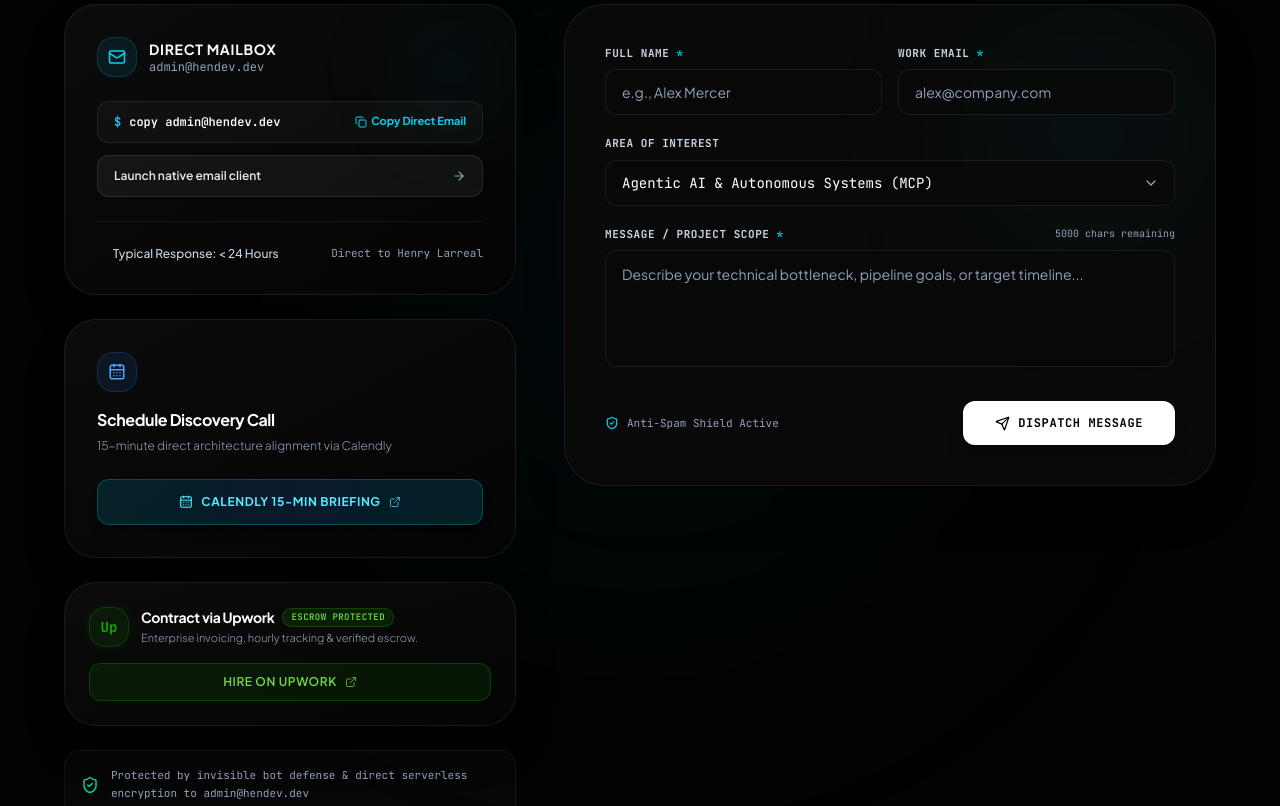
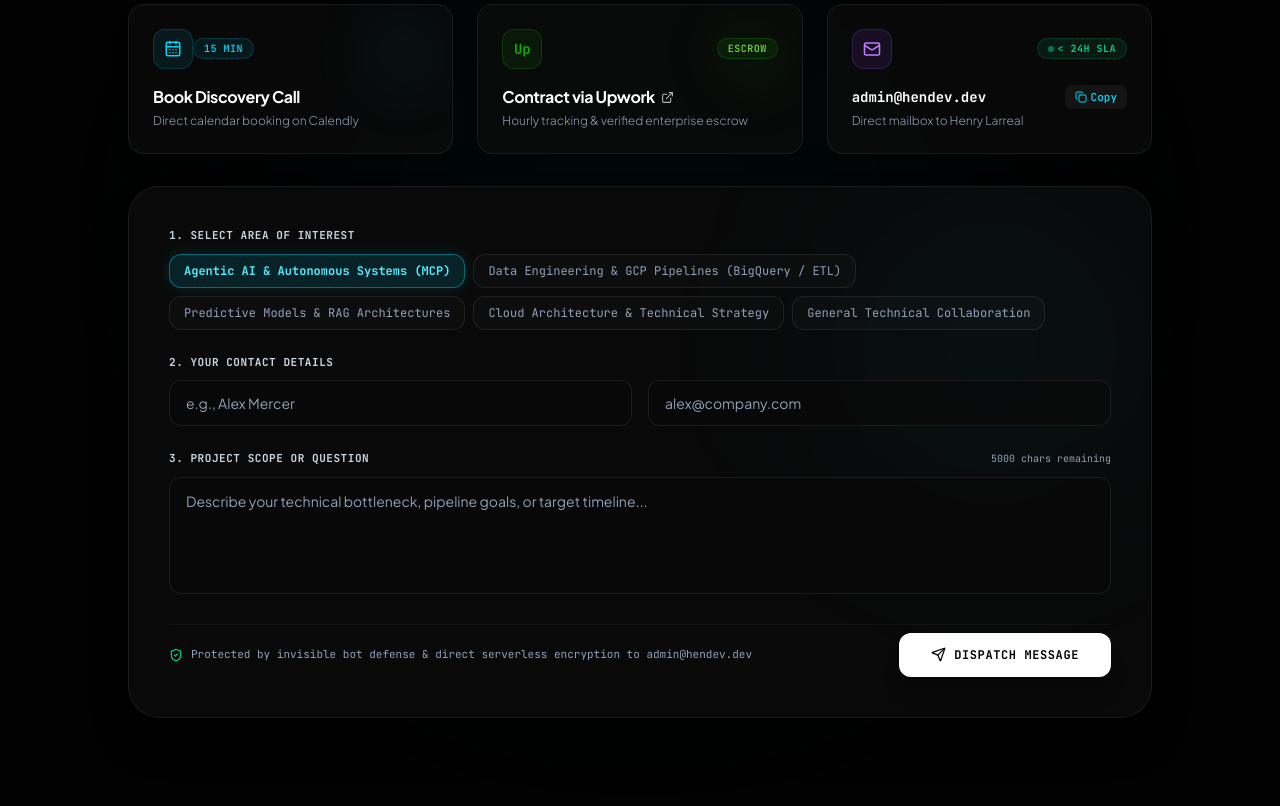
Before and after one commit to hendevdata/hendev, a React (Vite) app: page / in a window 1280 px wide. Shown: the part 6580-7386 px from the top of the page. Built offline with nearby package versions, Linux system fonts and the light colour scheme.

Commit message:
feat(contact): streamline minimalist contact layout with 3 fast-action channels, interactive service chips, on-demand Calendly modal, and VideoObject schema

```diff
--- a/src/App.jsx
+++ b/src/App.jsx
@@ -850,6 +850,33 @@ export default function App() {
     setTimeout(() => setEmailCopied(false), 2500);
   };
 
+  const openCalendly = (e) => {
+    if (e && typeof e.preventDefault === 'function') e.preventDefault();
+    trackEvent('calendly_popup_open', { source: 'ui_action' });
+    if (typeof window !== 'undefined' && window.Calendly) {
+      window.Calendly.initPopupWidget({ url: 'https://calendly.com/henrylarreal27/ai-consultation' });
+      return;
+    }
+    if (typeof document !== 'undefined') {
+      if (!document.getElementById('calendly-widget-css')) {
+        const link = document.createElement('link');
+        link.id = 'calendly-widget-css';
+        link.rel = 'stylesheet';
+        link.href = 'https://assets.calendly.com/assets/external/widget.css';
+        document.head.appendChild(link);
+      }
+      const script = document.createElement('script');
+      script.src = 'https://assets.calendly.com/assets/external/widget.js';
+      script.async = true;
+      script.onload = () => {
+        if (window.Calendly) {
+          window.Calendly.initPopupWidget({ url: 'https://calendly.com/henrylarreal27/ai-consultation' });
+        }
+      };
+      document.body.appendChild(script);
+    }
+  };
+
   const handleContactSubmit = async (e) => {
     e.preventDefault();
     setContactError('');
@@ -1141,6 +1168,7 @@ export default function App() {
               {/* Book meeting Call Link */}
               <a
                 href="https://calendly.com/henrylarreal27/ai-consultation"
+                onClick={openCalendly}
                 target="_blank"
                 rel="noreferrer"
                 className="hidden md:block px-5 py-2 text-xs font-bold rounded-full bg-white text-black hover:bg-cyan-50 transition-all hover:scale-105 shadow-[0_0_15px_rgba(255,255,255,0.1)] cursor-pointer"
@@ -1170,9 +1198,10 @@ export default function App() {
               <button onClick={() => { navigateToSection('contact'); setIsMobileMenuOpen(false); }} className="block w-full text-left text-sm font-semibold hover:text-white transition-colors">{t.nav.contact}</button>
               <a
                 href="https://calendly.com/henrylarreal27/ai-consultation"
+                onClick={(e) => { setIsMobileMenuOpen(false); openCalendly(e); }}
                 target="_blank"
                 rel="noreferrer"
-                className="block w-full text-center py-2.5 bg-white text-black font-bold rounded-full text-sm"
+                className="block w-full text-center py-2.5 bg-white text-black font-bold rounded-full text-sm cursor-pointer"
               >
                 {t.nav.bookCall}
               </a>
@@ -1228,6 +1257,7 @@ export default function App() {
 
               <a
                 href="https://calendly.com/henrylarreal27/ai-consultation"
+                onClick={openCalendly}
                 target="_blank"
                 rel="noreferrer"
                 data-analytics="hero-book-consultation"
@@ -1631,35 +1661,82 @@ export default function App() {
           </p>
         </div>
 
-        <div className="grid grid-cols-1 lg:grid-cols-12 gap-8 lg:gap-12 relative z-10 max-w-6xl mx-auto items-start">
-
-          {/* Left Column: Direct Access & Credentials */}
-          <div className="lg:col-span-5 space-y-6">
-
-            {/* Quick Connect Card */}
-            <div className="bg-gradient-to-br from-[#0C0C0C] to-[#040404] border border-white/[0.08] p-7 md:p-8 rounded-[2rem] shadow-2xl relative overflow-hidden group">
-              <div className="absolute top-0 right-0 w-32 h-32 bg-cyan-500/5 rounded-full blur-2xl group-hover:bg-cyan-500/10 transition-all pointer-events-none" />
-
-              <div className="flex items-center gap-3 mb-6">
-                <div className="w-10 h-10 rounded-2xl bg-cyan-500/10 border border-cyan-500/20 flex items-center justify-center text-cyan-400">
+        {/* Fast-Action Channels Strip: 3 Clean Minimalist Cards */}
+        <div className="grid grid-cols-1 md:grid-cols-3 gap-4 lg:gap-6 max-w-5xl mx-auto mb-8 relative z-10">
+
+          {/* Channel 1: Calendly 15-Min Briefing (Instant Native Modal) */}
+          <button
+            type="button"
+            onClick={openCalendly}
+            className="group p-6 rounded-2xl bg-[#0A0A0A]/80 hover:bg-[#0E0E0E] border border-white/[0.08] hover:border-cyan-500/40 transition-all duration-300 text-left flex flex-col justify-between shadow-xl cursor-pointer hover:-translate-y-1 relative overflow-hidden"
+          >
+            <div className="absolute top-0 right-0 w-24 h-24 bg-cyan-500/5 group-hover:bg-cyan-500/10 rounded-full blur-xl pointer-events-none transition-all" />
+            <div className="flex items-center justify-between mb-4">
+              <div className="w-10 h-10 rounded-xl bg-cyan-500/10 border border-cyan-500/20 flex items-center justify-center text-cyan-400">
+                <CalendarDays size={18} />
+              </div>
+              <span className="text-[10px] font-mono uppercase tracking-wider text-cyan-400 bg-cyan-500/10 border border-cyan-500/20 px-2.5 py-0.5 rounded-full font-semibold">
+                15 Min
+              </span>
+            </div>
+            <div>
+              <h3 className="text-base font-bold text-white tracking-tight group-hover:text-cyan-300 transition-colors flex items-center gap-1.5">
+                {lang === 'en' ? 'Book Discovery Call' : 'Agendar Llamada'}
+                <ArrowRight size={14} className="opacity-0 group-hover:opacity-100 group-hover:translate-x-1 transition-all" />
+              </h3>
+              <p className="text-xs text-slate-400 font-light mt-1">
+                {lang === 'en' ? 'Direct calendar booking on Calendly' : 'Elige horario directo en Calendly'}
+              </p>
+            </div>
+          </button>
+
+          {/* Channel 2: Upwork Verified Escrow */}
+          <a
+            href="https://www.upwork.com/freelancers/~01468f4f55c62eec72"
+            target="_blank"
+            rel="noreferrer"
+            data-analytics="upwork-contact-card"
+            className="group p-6 rounded-2xl bg-[#0A0A0A]/80 hover:bg-[#0E0E0E] border border-white/[0.08] hover:border-[#14a800]/40 transition-all duration-300 text-left flex flex-col justify-between shadow-xl cursor-pointer hover:-translate-y-1 relative overflow-hidden"
+          >
+            <div className="absolute top-0 right-0 w-24 h-24 bg-[#14a800]/5 group-hover:bg-[#14a800]/10 rounded-full blur-xl pointer-events-none transition-all" />
+            <div className="flex items-center justify-between mb-4">
+              <div className="w-10 h-10 rounded-xl bg-[#14a800]/10 border border-[#14a800]/25 flex items-center justify-center text-[#14a800] font-mono font-bold text-sm">
+                Up
+              </div>
+              <span className="text-[10px] font-mono uppercase tracking-wider text-[#6fda44] bg-[#14a800]/10 border border-[#14a800]/25 px-2.5 py-0.5 rounded-full font-semibold">
+                Escrow
+              </span>
+            </div>
+            <div>
+              <h3 className="text-base font-bold text-white tracking-tight group-hover:text-[#6fda44] transition-colors flex items-center gap-1.5">
+                {lang === 'en' ? 'Contract via Upwork' : 'Contrato vía Upwork'}
+                <ExternalLink size={13} className="opacity-70 group-hover:opacity-100 transition-opacity" />
+              </h3>
+              <p className="text-xs text-slate-400 font-light mt-1">
+                {lang === 'en' ? 'Hourly tracking & verified enterprise escrow' : 'Por horas o hitos con garantía escrow'}
+              </p>
+            </div>
+          </a>
+
+          {/* Channel 3: Direct Email */}
+          <div className="p-6 rounded-2xl bg-[#0A0A0A]/80 border border-white/[0.08] hover:border-cyan-500/30 transition-all duration-300 flex flex-col justify-between shadow-xl relative overflow-hidden">
+            <div className="flex items-center justify-between mb-4">
+              <div className="w-10 h-10 rounded-xl bg-purple-500/10 border border-purple-500/20 flex items-center justify-center text-purple-400">
                 <Mail size={18} />
               </div>
+              <span className="text-[10px] font-mono uppercase tracking-wider text-emerald-400 bg-emerald-500/10 border border-emerald-500/20 px-2.5 py-0.5 rounded-full font-semibold flex items-center gap-1">
+                <span className="w-1.5 h-1.5 rounded-full bg-emerald-400 animate-pulse" />
+                &lt; 24h SLA
+              </span>
+            </div>
             <div>
-                  <h3 className="text-sm font-bold text-white uppercase tracking-wider">{lang === 'en' ? 'Direct Mailbox' : 'Buzón Directo'}</h3>
-                  <p className="text-xs text-slate-400 font-mono">admin@hendev.dev</p>
-                </div>
-              </div>
-
-              <div className="space-y-3">
+              <div className="flex items-center justify-between gap-2">
+                <h3 className="text-sm font-bold text-white font-mono">admin@hendev.dev</h3>
                 <button
                   type="button"
                   onClick={handleCopyEmail}
-                  className="w-full py-3 px-4 bg-white/[0.03] hover:bg-white/[0.07] border border-white/[0.08] hover:border-cyan-500/30 text-white rounded-xl text-xs font-mono font-semibold transition-all flex items-center justify-between cursor-pointer group/btn"
-                >
-                  <span className="flex items-center gap-2">
-                    <span className="text-cyan-400">$</span> copy admin@hendev.dev
-                  </span>
-                  <span className="text-cyan-400 text-[11px] font-sans font-bold flex items-center gap-1">
+                  className="px-2.5 py-1 rounded-lg bg-white/[0.05] hover:bg-white/[0.1] text-cyan-400 text-[11px] font-mono font-semibold transition-all flex items-center gap-1 cursor-pointer"
+                >
                   {emailCopied ? (
                     <>
                       <Check size={12} className="text-emerald-400" />
@@ -1668,103 +1745,25 @@ export default function App() {
                   ) : (
                     <>
                       <Copy size={12} />
-                        <span>{t.contact.copyEmail}</span>
+                      <span>Copy</span>
                     </>
                   )}
-                  </span>
-                </button>
-
-                <a
-                  href="mailto:admin@hendev.dev?subject=Consulting%20Inquiry%20via%20hendev.dev"
-                  className="w-full py-3 px-4 bg-white/5 hover:bg-white/10 border border-white/10 text-slate-200 rounded-xl text-xs font-semibold transition-all flex items-center justify-between cursor-pointer text-left"
-                >
-                  <span>{lang === 'en' ? 'Launch native email client' : 'Abrir cliente de correo nativo'}</span>
-                  <ArrowRight size={14} className="text-slate-400" />
-                </a>
-              </div>
-
-              <div className="mt-6 pt-6 border-t border-white/[0.06] flex items-center justify-between text-xs">
-                <div className="flex items-center gap-2">
-                  <span className="w-2 h-2 rounded-full bg-emerald-400 animate-ping" />
-                  <span className="text-slate-300 font-medium">{t.contact.responseSla}</span>
-                </div>
-                <span className="text-slate-400 font-mono text-[11px]">{t.contact.slaSub}</span>
-              </div>
-            </div>
-
-            {/* Schedule Discovery Call Card */}
-            <div className="bg-gradient-to-br from-[#0C0C0C] to-[#040404] border border-white/[0.08] p-7 md:p-8 rounded-[2rem] shadow-2xl relative overflow-hidden group">
-              <div className="flex items-start justify-between gap-4">
-                <div>
-                  <div className="w-10 h-10 rounded-2xl bg-blue-500/10 border border-blue-500/20 flex items-center justify-center text-blue-400 mb-4">
-                    <CalendarDays size={18} />
-                  </div>
-                  <h3 className="text-base font-bold text-white tracking-tight">{t.contact.bookCall}</h3>
-                  <p className="text-xs text-slate-400 font-light mt-1 leading-relaxed">{t.contact.bookCallDesc}</p>
-                </div>
-              </div>
-
-              <a
-                href="https://calendly.com/henrylarreal27/ai-consultation"
-                target="_blank"
-                rel="noreferrer"
-                className="mt-6 w-full py-3.5 px-5 bg-gradient-to-r from-cyan-500/15 via-blue-500/15 to-cyan-500/15 hover:from-cyan-500/25 hover:to-blue-500/25 border border-cyan-500/30 hover:border-cyan-500/50 text-cyan-300 font-bold rounded-xl transition-all flex items-center justify-center gap-2 text-xs uppercase tracking-wider shadow-lg hover:scale-[1.01]"
-              >
-                <CalendarDays size={14} />
-                <span>Calendly 15-Min Briefing</span>
-                <ExternalLink size={12} className="opacity-70" />
-              </a>
-            </div>
-
-            {/* Upwork Verified Escrow Contracting Card */}
-            <div className="bg-gradient-to-br from-[#0C0C0C] to-[#040404] border border-white/[0.08] hover:border-[#14a800]/30 p-6 rounded-[2rem] shadow-2xl relative overflow-hidden group transition-all">
-              <div className="flex items-center justify-between gap-4">
-                <div className="flex items-center gap-3">
-                  <div className="w-10 h-10 rounded-2xl bg-[#14a800]/10 border border-[#14a800]/25 flex items-center justify-center text-[#14a800] shrink-0 font-bold font-mono text-sm shadow-[0_0_12px_rgba(20,168,0,0.1)]">
-                    Up
-                  </div>
-                  <div>
-                    <h4 className="text-sm font-bold text-white tracking-tight flex items-center gap-2">
-                      {lang === 'en' ? 'Contract via Upwork' : 'Contrato vía Upwork'}
-                      <span className="text-[9px] font-mono px-2 py-0.5 rounded-full bg-[#14a800]/15 text-[#6fda44] border border-[#14a800]/30 font-semibold tracking-wider uppercase">
-                        {lang === 'en' ? 'Escrow Protected' : 'Protegido'}
-                      </span>
-                    </h4>
-                    <p className="text-[11px] text-slate-400 font-light mt-0.5 leading-relaxed">
-                      {lang === 'en' ? 'Enterprise invoicing, hourly tracking & verified escrow.' : 'Facturación corporativa y contratos con protección escrow.'}
+                </button>
+              </div>
+              <p className="text-xs text-slate-400 font-light mt-1">
+                {lang === 'en' ? 'Direct mailbox to Henry Larreal' : 'Buzón directo con Henry Larreal'}
               </p>
             </div>
           </div>
         </div>
 
-              <a
-                href="https://www.upwork.com/freelancers/~01468f4f55c62eec72"
-                target="_blank"
-                rel="noreferrer"
-                data-analytics="upwork-contact-link"
-                className="mt-4 w-full py-2.5 px-4 bg-[#14a800]/10 hover:bg-[#14a800]/20 border border-[#14a800]/30 hover:border-[#14a800]/50 text-[#6fda44] hover:text-white font-semibold rounded-xl transition-all flex items-center justify-center gap-2 text-xs uppercase tracking-wider"
-              >
-                <span>{lang === 'en' ? 'Hire on Upwork' : 'Contratar en Upwork'}</span>
-                <ExternalLink size={12} className="opacity-75" />
-              </a>
-            </div>
-
-            {/* Security SLA / Bot Defense Banner */}
-            <div className="p-4 rounded-2xl bg-white/[0.02] border border-white/[0.05] flex items-center gap-3 text-xs text-slate-400">
-              <ShieldCheck size={18} className="text-emerald-400 shrink-0" />
-              <p className="text-[11px] font-mono leading-relaxed">
-                {t.contact.encryptedNote}
-              </p>
-            </div>
-          </div>
-
-          {/* Right Column: Interactive Modern Contact Form */}
-          <div className="lg:col-span-7">
-            <div className="bg-[#0A0A0A]/90 backdrop-blur-3xl border border-white/[0.08] rounded-[2.5rem] p-7 md:p-10 shadow-2xl relative overflow-hidden">
-              <div className="absolute top-0 right-0 w-64 h-64 bg-cyan-500/5 rounded-full blur-[80px] pointer-events-none" />
+        {/* Unified Minimalist Form Container */}
+        <div className="max-w-5xl mx-auto relative z-10">
+          <div className="bg-[#0A0A0A]/90 backdrop-blur-3xl border border-white/[0.08] rounded-[2rem] p-6 sm:p-10 shadow-2xl relative overflow-hidden">
+            <div className="absolute top-0 right-0 w-80 h-80 bg-cyan-500/5 rounded-full blur-[100px] pointer-events-none" />
 
             {!contactSuccess ? (
-                <form onSubmit={handleContactSubmit} className="space-y-5 relative z-10">
+              <form onSubmit={handleContactSubmit} className="space-y-6 relative z-10">
 
                 {/* Invisible Honeypot Field (Bot Trap) */}
                 <div className="hidden" aria-hidden="true" style={{ display: 'none', position: 'absolute', left: '-9999px' }}>
@@ -1780,12 +1779,38 @@ export default function App() {
                   />
                 </div>
 
-                  {/* Name & Email Row */}
+                {/* Service Interest Chips (Fast 1-Click Selector) */}
+                <div className="space-y-2.5">
+                  <label className="text-[11px] font-bold uppercase tracking-wider text-slate-300 block font-mono">
+                    {lang === 'en' ? '1. Select Area of Interest' : '1. Selecciona el Área de Interés'}
+                  </label>
+                  <div className="flex flex-wrap gap-2">
+                    {t.contact.formServiceOptions.map((opt) => {
+                      const isSelected = contactService === opt.value;
+                      return (
+                        <button
+                          key={opt.value}
+                          type="button"
+                          onClick={() => setContactService(opt.value)}
+                          className={`px-3.5 py-2 rounded-xl text-xs font-mono transition-all border cursor-pointer ${
+                            isSelected
+                              ? 'bg-cyan-500/15 border-cyan-500/50 text-cyan-300 font-bold shadow-[0_0_15px_rgba(34,211,238,0.15)]'
+                              : 'bg-white/[0.02] border-white/[0.08] text-slate-400 hover:text-white hover:border-white/20'
+                          }`}
+                        >
+                          {opt.label}
+                        </button>
+                      );
+                    })}
+                  </div>
+                </div>
+
+                {/* Name & Email Fields */}
+                <div className="space-y-2.5">
+                  <label className="text-[11px] font-bold uppercase tracking-wider text-slate-300 block font-mono">
+                    {lang === 'en' ? '2. Your Contact Details' : '2. Tus Datos de Contacto'}
+                  </label>
                   <div className="grid grid-cols-1 sm:grid-cols-2 gap-4">
-                    <div className="space-y-2">
-                      <label htmlFor="contact-name" className="text-[11px] font-bold uppercase tracking-wider text-slate-300 block font-mono cursor-pointer">
-                        {t.contact.formName} <span className="text-cyan-400">*</span>
-                      </label>
                     <input
                       id="contact-name"
                       type="text"
@@ -1796,12 +1821,6 @@ export default function App() {
                       disabled={contactSubmitting}
                       className="w-full tech-input rounded-xl py-3 px-4 text-white text-sm outline-none placeholder:text-slate-400 disabled:opacity-50"
                     />
-                    </div>
-
-                    <div className="space-y-2">
-                      <label htmlFor="contact-email" className="text-[11px] font-bold uppercase tracking-wider text-slate-300 block font-mono cursor-pointer">
-                        {t.contact.formEmail} <span className="text-cyan-400">*</span>
-                      </label>
                     <input
                       id="contact-email"
                       type="email"
@@ -1815,34 +1834,11 @@ export default function App() {
                   </div>
                 </div>
 
-                  {/* Service Interest Area */}
-                  <div className="space-y-2">
-                    <label htmlFor="contact-service" className="text-[11px] font-bold uppercase tracking-wider text-slate-300 block font-mono cursor-pointer">
-                      {t.contact.formService}
-                    </label>
-                    <div className="relative">
-                      <select
-                        id="contact-service"
-                        value={contactService}
-                        onChange={(e) => setContactService(e.target.value)}
-                        disabled={contactSubmitting}
-                        className="w-full tech-input rounded-xl py-3 px-4 text-white text-sm outline-none appearance-none cursor-pointer disabled:opacity-50 font-mono"
-                      >
-                        {t.contact.formServiceOptions.map((opt) => (
-                          <option key={opt.value} value={opt.value} className="bg-[#0A0A0A] text-slate-200">
-                            {opt.label}
-                          </option>
-                        ))}
-                      </select>
-                      <ChevronRight size={16} className="absolute right-4 top-1/2 -translate-y-1/2 rotate-90 text-slate-400 pointer-events-none" />
-                    </div>
-                  </div>
-
                 {/* Message Field */}
-                  <div className="space-y-2">
+                <div className="space-y-2.5">
                   <div className="flex justify-between items-center">
-                      <label htmlFor="contact-message" className="text-[11px] font-bold uppercase tracking-wider text-slate-300 block font-mono cursor-pointer">
-                        {t.contact.formMessage} <span className="text-cyan-400">*</span>
+                    <label htmlFor="contact-message" className="text-[11px] font-bold uppercase tracking-wider text-slate-300 block font-mono">
+                      {lang === 'en' ? '3. Project Scope or Question' : '3. Alcance del Proyecto o Pregunta'}
                     </label>
                     <span className="text-[10px] text-slate-400 font-mono">
                       {Math.max(0, 5000 - contactMessage.length)} {t.contact.charactersRemaining}
@@ -1861,7 +1857,7 @@ export default function App() {
                   />
                 </div>
 
-                  {/* Error Notification */}
+                {/* Error */}
                 {contactError && (
                   <div className="p-3.5 bg-red-500/10 border border-red-500/20 rounded-xl text-red-400 text-xs font-mono flex items-center gap-2">
                     <span className="w-1.5 h-1.5 rounded-full bg-red-400" />
@@ -1869,11 +1865,11 @@ export default function App() {
                   </div>
                 )}
 
-                  {/* Submit Button & Spam Badge */}
-                  <div className="pt-2 flex flex-col sm:flex-row items-center justify-between gap-4">
+                {/* Bottom Bar: Bot Defense & Submit */}
+                <div className="pt-2 flex flex-col sm:flex-row items-center justify-between gap-4 border-t border-white/[0.04]">
                   <div className="flex items-center gap-2 text-[11px] text-slate-400 font-mono">
-                      <ShieldCheck size={14} className="text-cyan-400" />
-                      <span>{t.contact.securityVerified}</span>
+                    <ShieldCheck size={14} className="text-emerald-400" />
+                    <span>{t.contact.encryptedNote}</span>
                   </div>
 
                   <button
@@ -1928,18 +1924,16 @@ export default function App() {
                     {t.contact.btnSendAnother}
                   </button>
 
-                    <a
-                      href="https://calendly.com/henrylarreal27/ai-consultation"
-                      target="_blank"
-                      rel="noreferrer"
-                      className="px-6 py-2.5 bg-cyan-500 text-cyan-950 font-bold rounded-xl text-xs uppercase tracking-wider hover:bg-cyan-400 transition-all shadow-md"
+                  <button
+                    type="button"
+                    onClick={openCalendly}
+                    className="px-6 py-2.5 bg-cyan-500 text-cyan-950 font-bold rounded-xl text-xs uppercase tracking-wider hover:bg-cyan-400 transition-all shadow-md cursor-pointer"
                   >
                     {lang === 'en' ? 'Book Calendar Slot' : 'Agendar en Calendario'}
-                    </a>
+                  </button>
                 </div>
               </div>
             )}
-            </div>
           </div>
         </div>
       </section>
```
Also changed, not shown: index.html (+13 -0 lines), worker.js (+24 -0 lines). Lines whose indentation alone changed are shown as unchanged.
